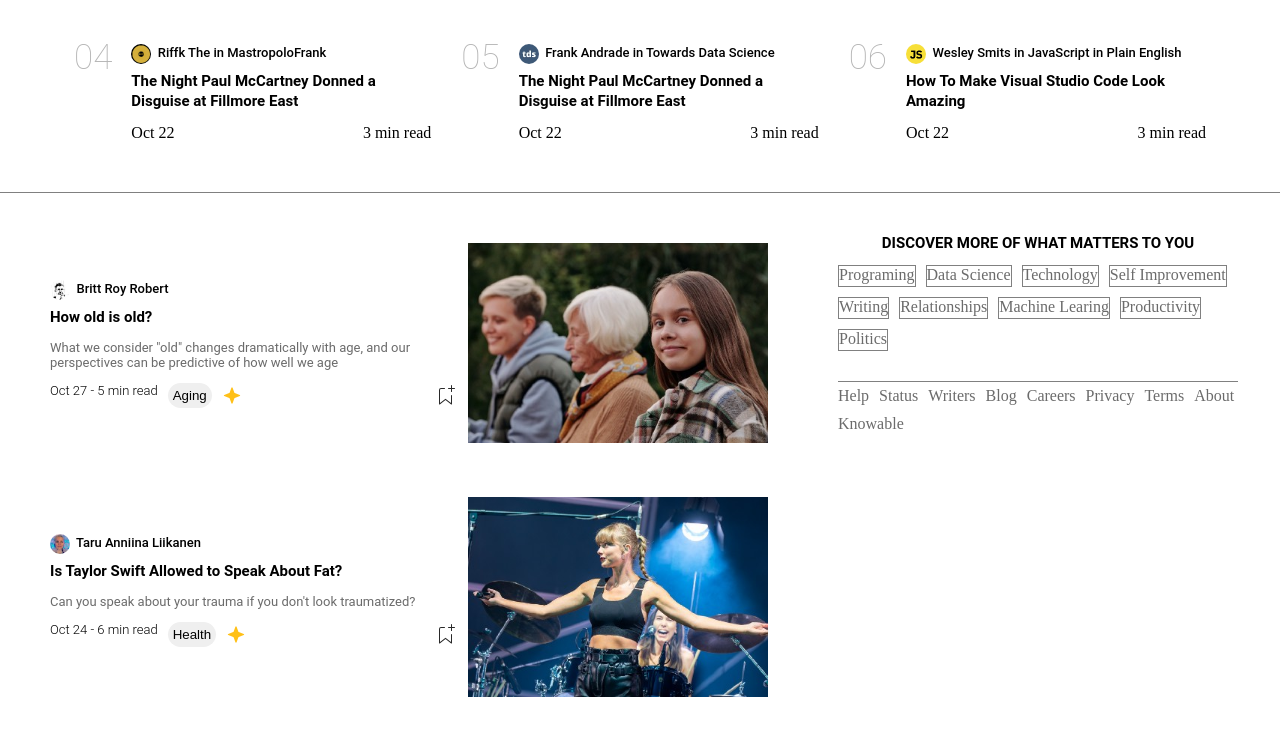
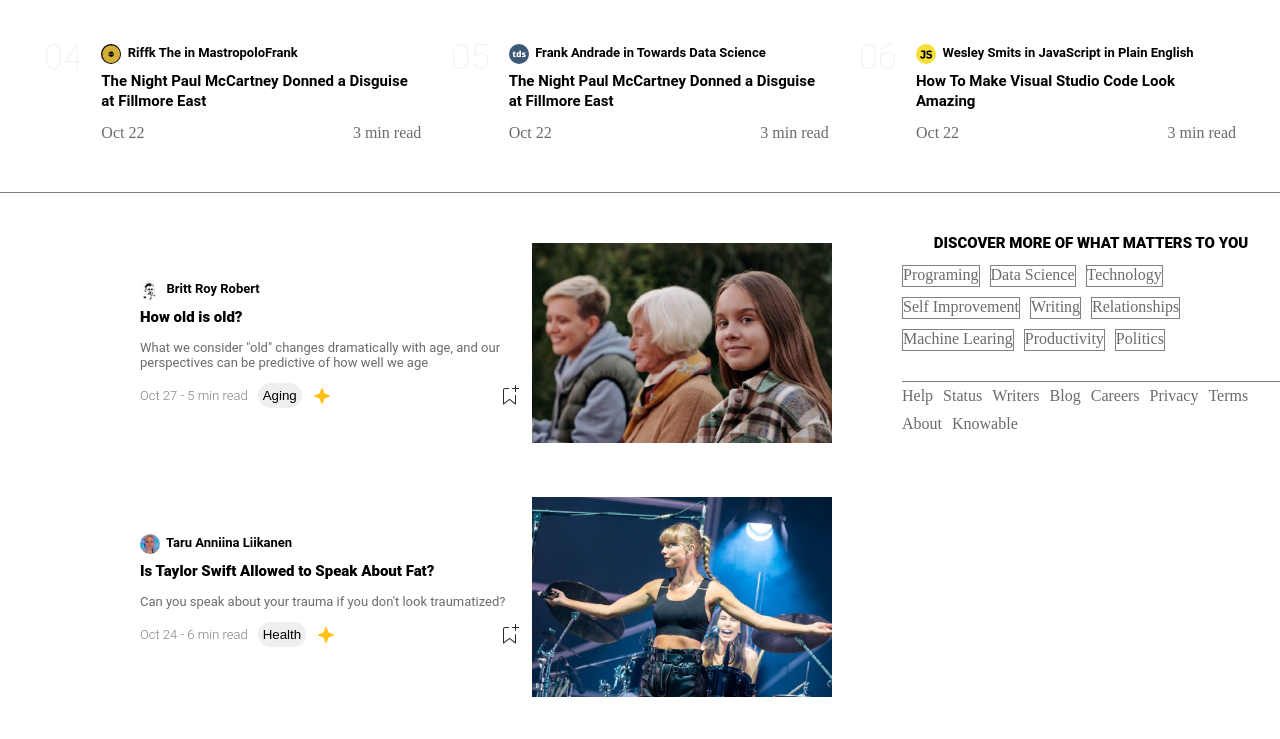
Before and after one commit to marcopa94/U2-W1-FinalProject, a plain HTML site: page index.html in a window 1280 px wide. Shown: the part 764-1503 px from the top of the page. Drawn offline with Linux system fonts and the light colour scheme.

Commit message:
U2-W1-D5-lastmodific

```diff
--- a/assets/css/index.css
+++ b/assets/css/index.css
@@ -55,7 +55,7 @@ h2 {
   font-weight: 100;
   margin-top: -10;
   font-size: 15px;
-  font-weight: 700;
+  font-weight: 900;
   line-height: 20px;
 
   margin-top: -10px;
@@ -73,7 +73,7 @@ h4 {
   font-family: "Roboto", sans-serif;
   font-weight: 100;
   /*  font-family: sohne, "Helvetica Neue", Helvetica, Arial, sans-serif; */
-  font-weight: 500;
+  font-weight: 600;
   font-size: 13px;
   display: inline-block;
 }
@@ -89,8 +89,9 @@ span {
   padding-left: 65px;
 }
 .content {
+  padding-left: 5%;
   gap: 80px;
-  padding-left: 65px;
+
   flex-direction: row;
   display: flex;
   justify-content: space-between;
@@ -100,6 +101,7 @@ span {
   margin-right: 0px;
 }
 .content1 {
+  padding-left: 90px;
   margin-top: -80px;
   width: 580px;
   align-self: center;
@@ -163,7 +165,7 @@ span {
   font-weight: 100;
   font-size: 35px;
   color: #6b6b6b;
-  opacity: 0.5;
+  opacity: 0.1;
   padding-top: 10px;
   margin-right: 19px;
 }
@@ -180,7 +182,7 @@ span {
 .lateral {
   display: flex;
   flex-direction: column;
-  width: 60%;
+  width: 65%;
 }
 .star {
   vertical-align: middle;
@@ -197,9 +199,9 @@ span {
 .testo1 {
   font-family: "Roboto", sans-serif;
   font-weight: 100;
-  padding-left: 50px;
+  padding-left: 140px;
   padding-top: 20px;
-  width: 500px;
+  width: 520px;
 }
 
 .last {
@@ -208,8 +210,9 @@ span {
   font-size: 13px;
   display: flex;
   font-weight: 300;
-
+  align-items: center;
   gap: 10px;
+  color: gray;
 }
 .segna {
   vertical-align: middle;
@@ -266,6 +269,10 @@ span {
 }
 .card {
   display: flex;
-  width: 300px;
+  width: 320px;
   flex-direction: column;
 }
+.data,
+.ora {
+  color: #6b6b6b;
+}
```
